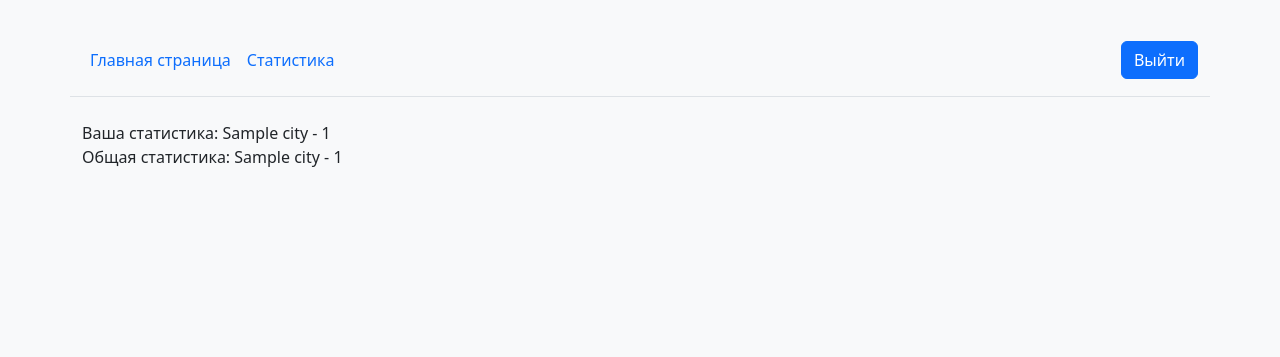
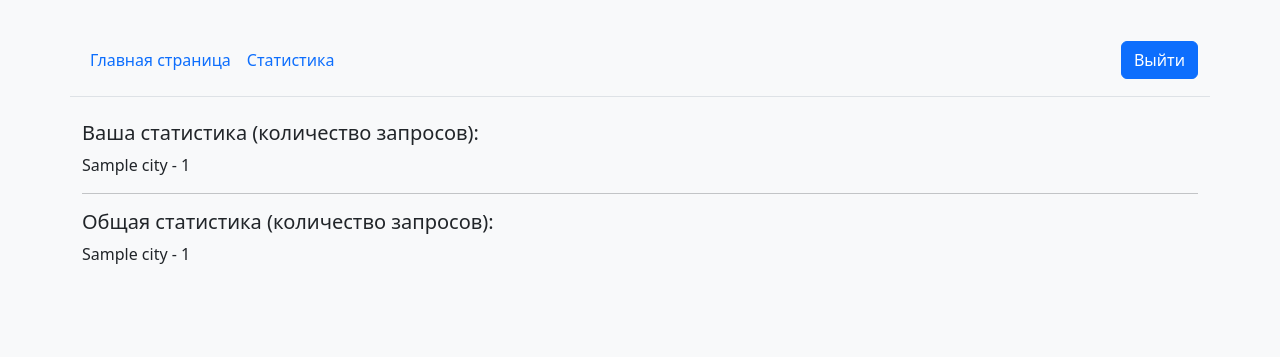
Before and after one commit to smirnovds1990/weather_app, a Django app: page /statistics/ in a window 1280 px wide. Shown: the top 357 px of the page. Run offline with Django 5.2, Linux system fonts and the light colour scheme; a user stored in the database is signed in; tables that the repository leaves empty hold one stand-in row (values such as "Sample post").

Commit message:
refactor: make statistics.html look prettier

```diff
--- a/templates/weather/statistics.html
+++ b/templates/weather/statistics.html
@@ -4,13 +4,16 @@
 {% endblock %}
 {% block content %}
   <div class="container">
-    Ваша статистика:{% for city in user_cities %}
-      {{ city.city_title }} - {{ city.count }}
+    <h5>Ваша статистика (количество запросов):</h5>{% for city in user_cities %}
+      {{ city.city_title }} - {{ city.count }}<br />
     {% endfor %}
   </div>
   <div class="container">
-    Общая статистика:{% for city in all_cities %}
-      {{ city.city_title }} - {{ city.count }}
+    <hr />
+  </div>
+  <div class="container">
+    <h5>Общая статистика (количество запросов):</h5>{% for city in all_cities %}
+      {{ city.city_title }} - {{ city.count }}<br />
     {% endfor %}
   </div>
 {% endblock %}
```
